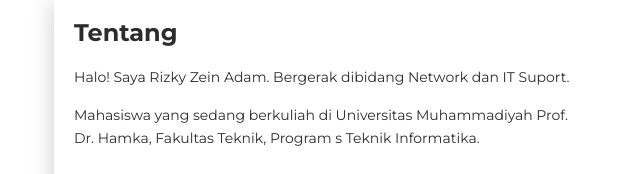
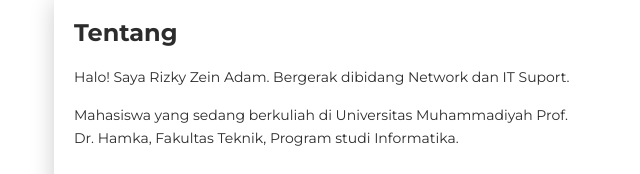
Before and after one commit to rizkyzeinadam/rizkyzeinadam.github.io, a plain HTML site: page index.html in a window 1280 px wide. Shown: the part 624-798 px from the top of the page, 31-671 px from the left. Drawn offline with Linux system fonts and the light colour scheme.

Commit message:
updateke3

```diff
--- a/index.html
+++ b/index.html
@@ -63,7 +63,7 @@
           <div class="card-body">
             <div class="h4 mt-0 title">Tentang</div>
             <p>Halo! Saya Rizky Zein Adam. Bergerak dibidang Network dan IT Suport.</p>
-            <p>Mahasiswa yang sedang berkuliah di Universitas Muhammadiyah Prof. Dr. Hamka, Fakultas Teknik, Program s Teknik Informatika. </p>
+            <p>Mahasiswa yang sedang berkuliah di Universitas Muhammadiyah Prof. Dr. Hamka, Fakultas Teknik, Program studi Informatika. </p>
           </div>
         </div>
         <div class="col-lg-6 col-md-12">
```
